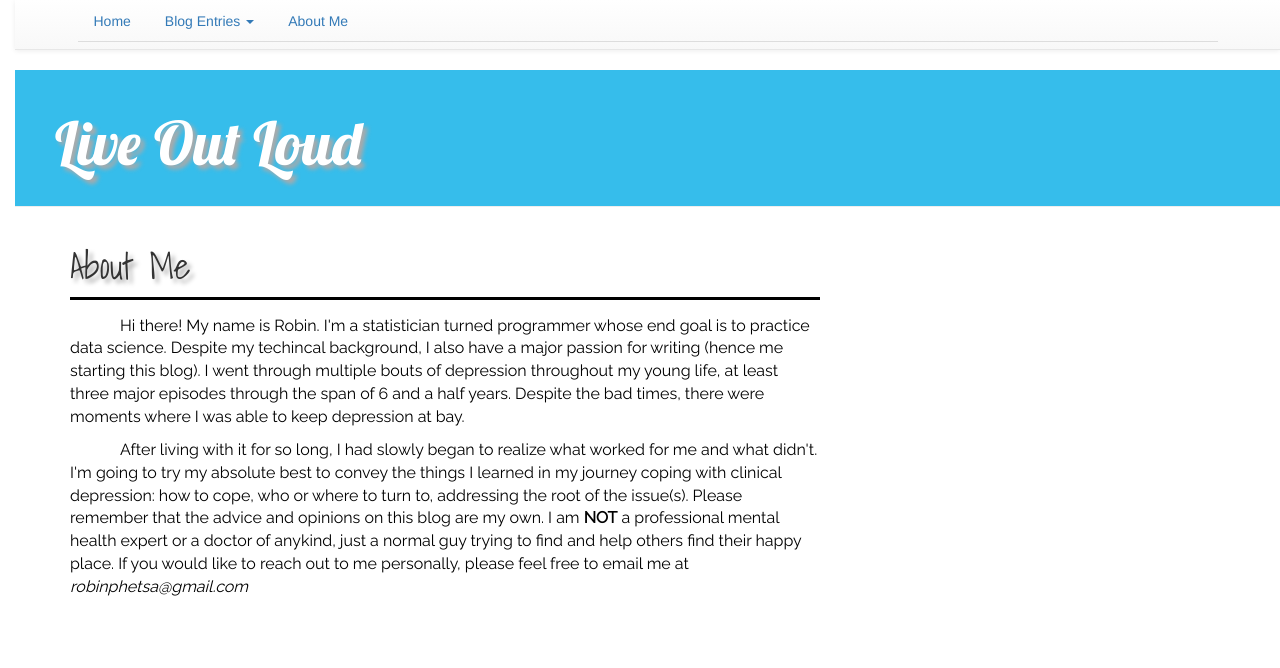
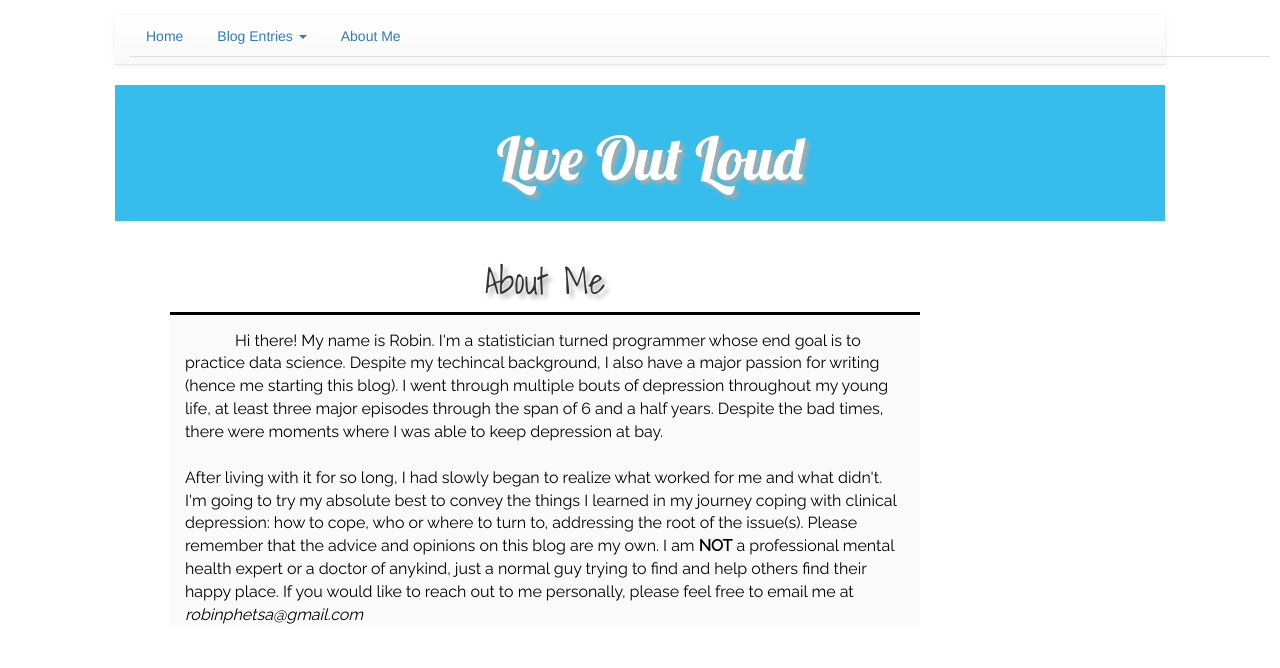
Before and after one commit to robinphetsa/blog-project, a Django app: page /about in a window 1280 px wide; the page is wider, and only the part inside the window is pictured. Shown: the top 668 px of that part. Run offline with Django 3.2, Linux system fonts and the light colour scheme; some libraries are stand-ins or nearby versions; some web fonts are replaced.

Commit message:
centered blog posts

```diff
--- a/blog/static/css/blog.css
+++ b/blog/static/css/blog.css
@@ -1,12 +1,16 @@
 
 body {
-    padding-left: 15px;
+    padding: 15px;
+    max-width: 1080px;
+    margin: 0 auto;
+
 }
 
 .page-header {
     background-color: #36BDEB;
     margin-top: 0;
     padding: 20px 20px 20px 40px;
+    text-align: center;
 }
 
 .page-header h1, .page-header h1 a, .page-header h1 a:visited, .page-header h1 a:active {
@@ -14,6 +18,7 @@ body {
     font-size: 45pt;
     text-decoration: none;
     font-family: 'Lobster', cursive;
+
 }
 
 .content {
@@ -23,6 +28,7 @@ body {
 h1, h2, h3, h4 {
     font-family: 'Shadows Into Light', cursive;
     text-shadow: 4px 4px 4px #aaa;
+    text-align: center;
 }
 
 .top-menu, .top-menu:hover, .top-menu:visited {
@@ -34,6 +40,12 @@ h1, h2, h3, h4 {
 
 .post {
     margin-bottom: 70px;
+    /*padding-left: 150px;*/
+    max-width: 1080px;
+    margin: 0 auto;
+/*    max-width: 1080px;*/
+/*margin: 0 auto !important;*/
+/*float: none !important;*/
 }
 
 .post h1 a, .post h1 a:visited {
@@ -47,7 +59,11 @@ h1, h2, h3, h4 {
     font-size: 12pt;
     border-top-style: solid;
     padding-top: 2%;
+    padding-left: 2%;
+    padding-right: 2%;
     text-indent: 50px;
+    background-color: #FAFAFA;
+
 }
 
 .right{
@@ -69,6 +85,13 @@ h1, h2, h3, h4 {
     font-family: 'Raleway', sans-serif;
     color: #000000 ;
     font-size: 12pt;
+    background-color: #E6EBED;
 }
 
+
 .centeritem { margin-left: auto; margin-right: auto; width: 100px; }
+
+#page-wrap {
+     width: 800px;
+     margin: 0 auto;
+}
--- a/blog/templates/blog/about_me.html
+++ b/blog/templates/blog/about_me.html
@@ -11,16 +11,18 @@
         through multiple bouts of depression throughout my young life, at least three major episodes
         through the span of 6 and a half years. Despite the bad times, there were moments where I was able
         to keep depression at bay.
-    </p>
-    <p class="second_p">
+         <br></br>
         After living with it for so long, I had
-        slowly began to realize what worked for me and what didn't. I'm going to try my absolute best to convey
+        slowly began to realize what worked for me and what
+       didn't. I'm going to try my absolute best to convey
         the things I learned in my journey coping with clinical depression: how to cope, who or where to
         turn to, addressing the root of the issue(s). Please remember that the advice and opinions on this blog
         are my own. I am <b>NOT</b> a professional mental health expert or a doctor of anykind, just a normal guy trying
         to find and help others find their happy place.
 
-        If you would like to reach out to me personally, please feel free to email me at <i>robinphetsa@gmail.com</i></p>
+        If you would like to reach out to me personally, please feel free to email me at <i>robinphetsa@gmail.com</i>
+    </p>
+
 </div>
 
 
```
